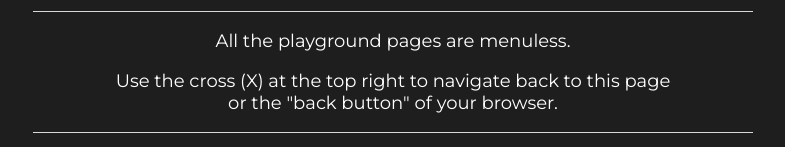
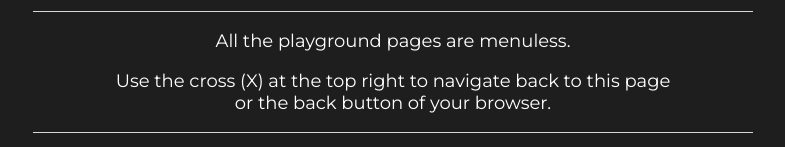
Before and after one commit to eugelogic/emerald, a Next.js app: page /playground in a window 1280 px wide. Shown: the part 465-612 px from the top of the page, without its empty margins (247-1032 px from the left). Built offline with nearby package versions, Linux system fonts and the light colour scheme; a web font is replaced by a local one.

Commit message:
Small content edit

```diff
--- a/pages/playground.js
+++ b/pages/playground.js
@@ -26,7 +26,7 @@ const Playground = () => {
                     <p>
                         Use the cross (X) at the top right to navigate back to this page
                         <br />
-                        or the &quot;back button&quot; of your browser.
+                        or the back button of your browser.
                     </p>
                 </div>
                 <ul className={styles.indexList}>
```
